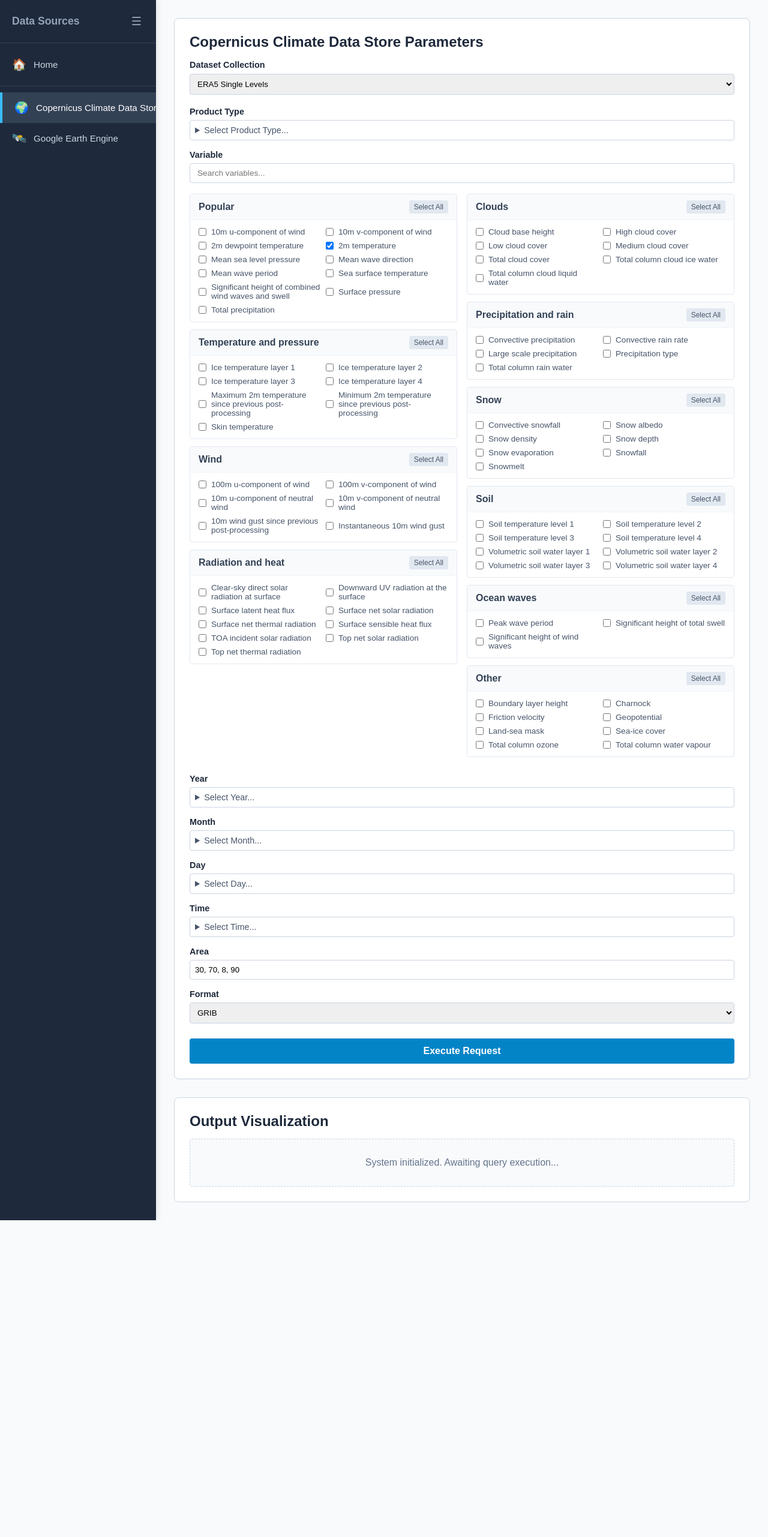
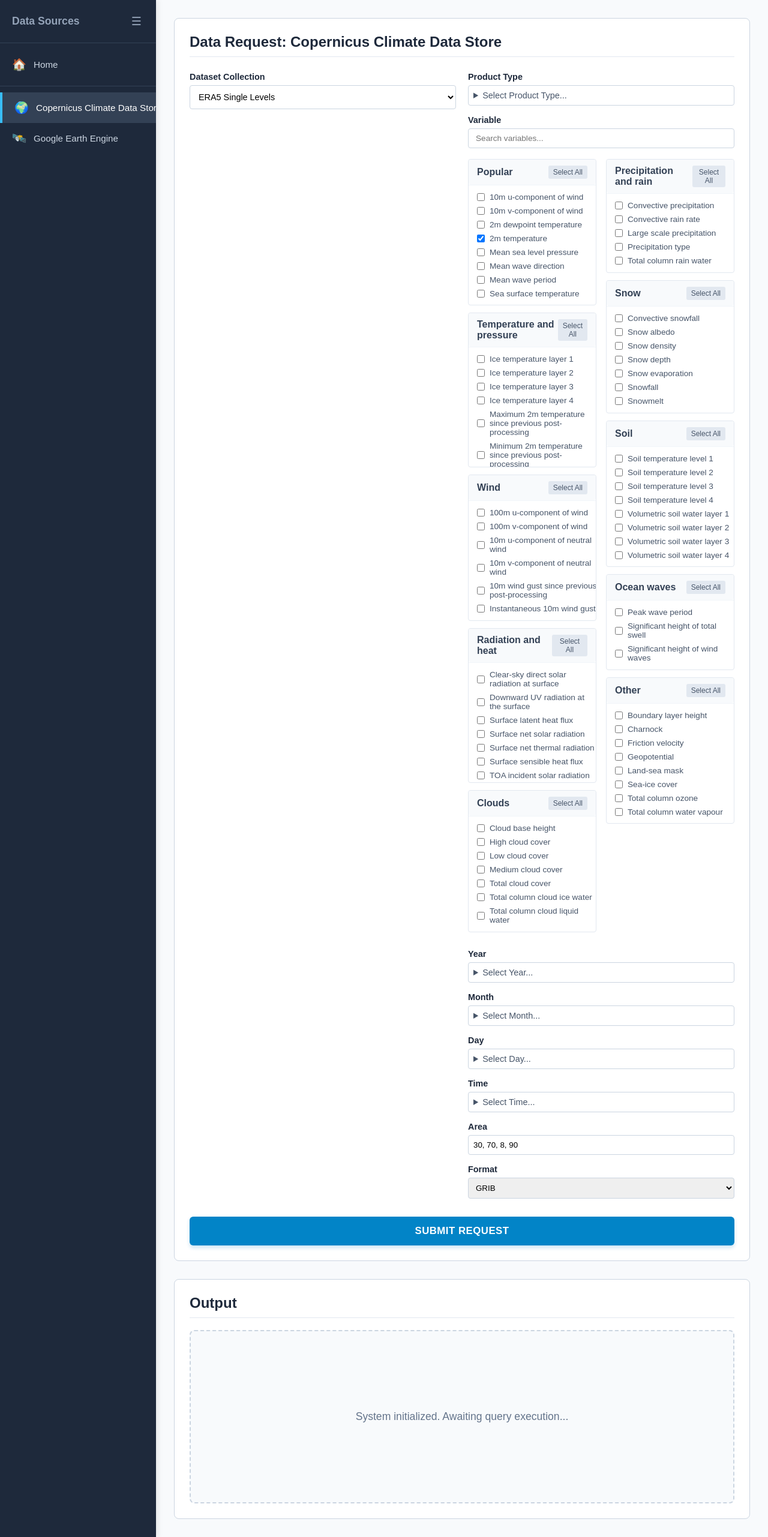
Before and after one commit to AnshulPrasad/climate-change, a Django app: page /copernicus/?dataset=reanalysis-era5-single-levels in a window 1280 px wide. Shown: the whole page at 60% size. Before the commit the page ends 2034 px from the top, so only its background shows below. Run offline with Django 5.2, Linux system fonts and the light colour scheme; parts of the project's set-up code (start-up, migrations or seed data) failed here and were passed over.

Commit message:
This file organizes the Dataset Collection dropdown, the dynamic form fields, and the Submit button inside a single unified card, rendering them in a grid, followed by the Output card below.

```diff
--- a/django_app/hf_space/templates/hf_space/providers/copernicus_dashboard.html
+++ b/django_app/hf_space/templates/hf_space/providers/copernicus_dashboard.html
@@ -1,36 +1,55 @@
 {% extends 'hf_space/layout/base.html' %}
 
 {% block content %}
-    <main class="provider-workspace" style="display: flex; flex-direction: column; gap: 30px; padding: 30px;">
+<main class="provider-workspace" style="display: flex; flex-direction: column; gap: 30px; padding: 30px; width: 100%;">
 
-        <section class="copernicus-input-panel" style="width: 100%; background: #ffffff; border: 1px solid #cbd5e1; border-radius: 8px; padding: 25px;">
-            <h2 style="margin-bottom: 15px; color: #1e293b;">{{ provider_name }} Parameters</h2>
+    <!-- ========================================== -->
+    <!-- FORM SECTION (GRID LAYOUT)                 -->
+    <!-- ========================================== -->
+    <section class="input-panel" style="width: 100%; background: #ffffff; border: 1px solid #cbd5e1; border-radius: 8px; padding: 25px;">
+        <h2 style="margin-bottom: 25px; color: #1e293b; border-bottom: 1px solid #e2e8f0; padding-bottom: 10px;">Data Request: {{ provider_name|default:"Copernicus CDS" }}</h2>
 
-            <div class="dataset-selector" style="margin-bottom: 20px;">
+        <form method="POST" action="?dataset={{ current_dataset }}">
+            {% csrf_token %}
+
+            <!-- CSS Grid wrapper for all form inputs -->
+            <div class="form-input-grid" style="display: grid; grid-template-columns: repeat(auto-fit, minmax(250px, 1fr)); gap: 20px; align-items: start;">
+
+                <!-- Dataset Selector (First Item in Grid) -->
+                <div class="form-group" style="display: flex; flex-direction: column; gap: 6px;">
                     <label for="dataset-select" style="font-weight: 600; color: #1e293b; font-size: 0.9rem;">Dataset Collection</label>
-                <select id="dataset-select" onchange="window.location.href='?dataset=' + this.value" style="width: 100%; padding: 8px; border: 1px solid #cbd5e1; border-radius: 4px; margin-top: 6px;">
+                    <select id="dataset-select" onchange="window.location.href='?dataset=' + this.value" style="width: 100%; padding: 10px; border: 1px solid #cbd5e1; border-radius: 4px; font-size: 0.9rem; background-color: #fff;">
                         {% for key, name in datasets.items %}
                             <option value="{{ key }}" {% if key == current_dataset %}selected{% endif %}>{{ name }}</option>
                         {% endfor %}
                     </select>
                 </div>
 
-            <form method="POST" action="?dataset={{ current_dataset }}">
-                {% csrf_token %}
+                <!-- Inject the rest of the form fields directly into the Grid -->
                 {% include 'hf_space/providers/copernicus_form.html' %}
-                <button type="submit" style="margin-top: 25px; width: 100%; padding: 12px; background-color: #0284c7; color: white; border: none; border-radius: 4px; cursor: pointer; font-weight: bold; font-size: 1rem;">Execute Request</button>
+
+            </div>
+
+            <!-- Full-width Submit Button below the Grid -->
+            <button type="submit" style="margin-top: 30px; width: 100%; padding: 14px; background-color: #0284c7; color: white; border: none; border-radius: 6px; cursor: pointer; font-weight: bold; font-size: 1.05rem; text-transform: uppercase; letter-spacing: 0.5px; box-shadow: 0 4px 6px rgba(2, 132, 199, 0.2);">
+                Submit Request
+            </button>
         </form>
     </section>
 
-        <section class="copernicus-visualization-panel" style="width: 100%; background: #ffffff; border: 1px solid #cbd5e1; border-radius: 8px; padding: 25px;">
-            <h2 style="margin-bottom: 15px; color: #1e293b;">Output Visualization</h2>
+    <!-- ========================================== -->
+    <!-- OUTPUT SECTION (FULL WIDTH BOTTOM)         -->
+    <!-- ========================================== -->
+    <section class="visualization-panel" style="width: 100%; background: #ffffff; border: 1px solid #cbd5e1; border-radius: 8px; padding: 25px; display: flex; flex-direction: column; min-height: 400px;">
+        <h2 style="margin-bottom: 20px; color: #1e293b; border-bottom: 1px solid #e2e8f0; padding-bottom: 10px;">Output</h2>
+
         {% if output_data %}
-                <div class="output-container" style="margin-top: 15px;">
+            <div class="output-container" style="flex: 1; margin-top: 10px;">
                 {% include 'hf_space/outputs/tabular_output.html' %}
             </div>
         {% else %}
-                <div class="empty-state" style="padding: 30px; background-color: #f8fafc; border: 1px dashed #cbd5e1; border-radius: 4px; text-align: center;">
-                    <p style="color: #64748b; margin: 0;">System initialized. Awaiting query execution...</p>
+            <div class="empty-state" style="flex: 1; display: flex; align-items: center; justify-content: center; background-color: #f8fafc; border: 2px dashed #cbd5e1; border-radius: 8px;">
+                <p style="color: #64748b; font-size: 1.1rem; margin: 0;">System initialized. Awaiting query execution...</p>
             </div>
         {% endif %}
     </section>
```
Lines whose indentation alone changed are shown as unchanged.
